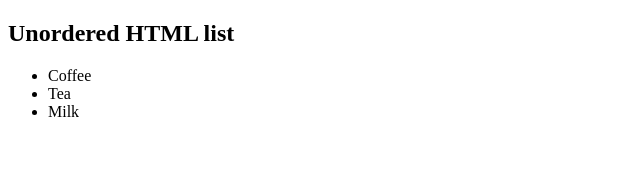
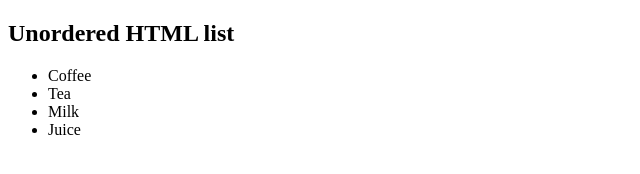
Before and after one commit to Nimisha500/SampleCode, a plain HTML site: page index.html in a window 1280 px wide. Shown: the full height of the page, 0-640 px from the left. Drawn offline with Linux system fonts and the light colour scheme.

Commit message:
add Juice

```diff
--- a/index.html
+++ b/index.html
@@ -15,6 +15,7 @@
         <li>Coffee</li>
         <li>Tea</li>
         <li>Milk</li>
+        <li>Juice</li>
     </ul>
 </body>
 
```
